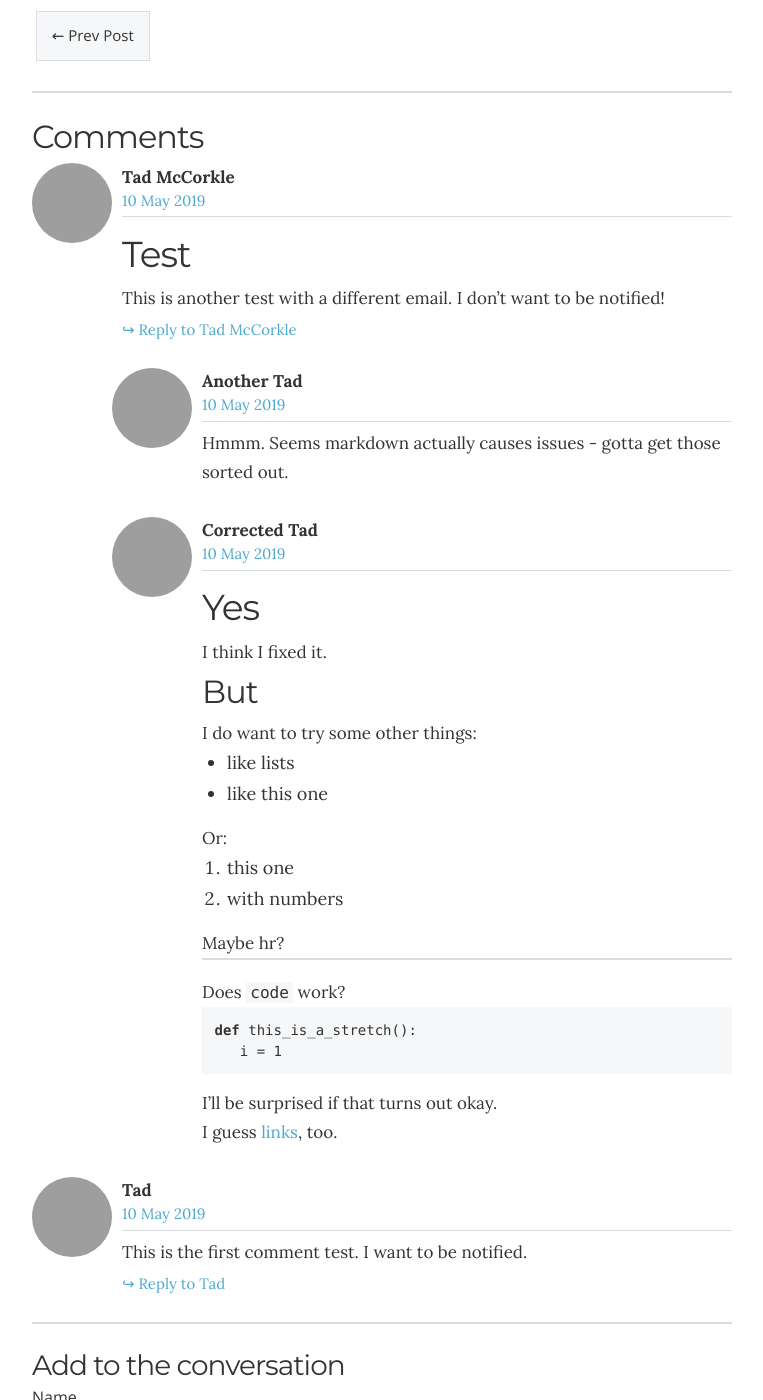
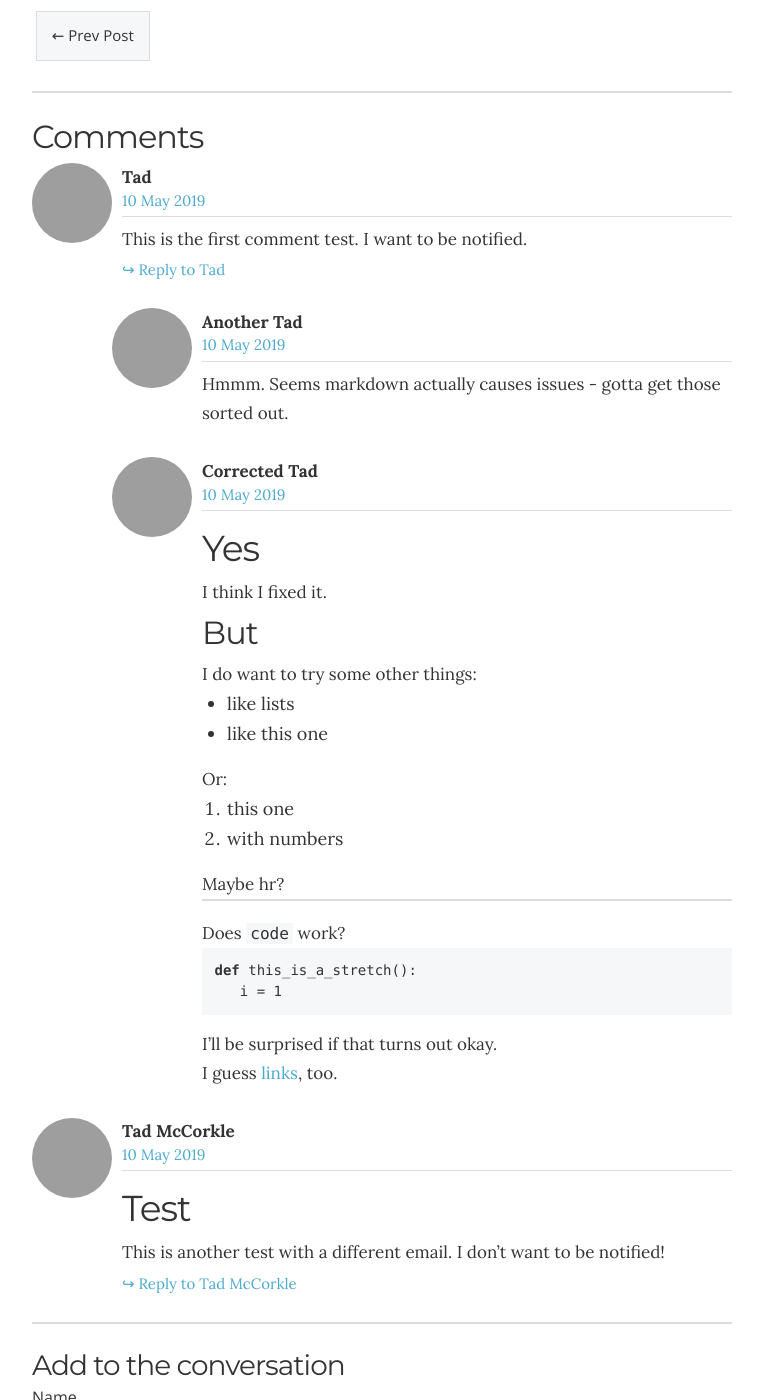
Before and after one commit to tadmccorkle/tadmccorkle.github.io, a Jekyll site: the page built from _posts/2020/2020-02-03-another-long-test.md, in a window 1280 px wide and 1400 px high, scrolled down 3362 px, cut to the strip 0-1400 px from the top of the window. Shown: the whole strip, without its empty margins (108-871 px from the left). Built offline with Jekyll 4.4.1, drawn with Linux system fonts in a browser that asks for light colours; nearby versions of some CDN libraries; grey boxes are pictures that could not be loaded.

Commit message:
changed comment order - added email address
- comments now display from oldest to newest - that is, the first comment will appear first, with more recent comments coming below it.
- added mailing address for mailgun notifications in case that was one of the reasons for notifications not being sent.

```diff
--- a/_includes/comments.html
+++ b/_includes/comments.html
@@ -6,7 +6,7 @@
         Comments
       </h2>
       {% assign comments = site.data.comments[page.slug] | where_exp: 'comment', 'comment.replying_to == ""' %}
-      {% assign comments_by_date = comments | sort: 'date' | reverse %}
+      {% assign comments_by_date = comments | sort: 'date' %}
       {% for comment in comments_by_date %}
         {% assign       index = forloop.length | plus: 1 | minus: forloop.index %}
         {% assign replying_to = comment.replying_to | to_integer                %}
--- a/staticman.yml
+++ b/staticman.yml
@@ -35,6 +35,8 @@ comments:
     # Mailgun domain
     domain: "SgKlxFqzl3JdLsW8vhFBW4BCctefcenKdudh+4lWZyPc1g+gKHSUcoivPB/UraLj7a71SldhmWZkaF4JwKSb5uD835/D6s0np5aoP013t9RZBFf3zpjRypH0Kl5gxJCK+RvqMXwrDoIsH7qj00dM0StUQwkIu9LdAC4bhP6dPA8=" # !
 
+    fromAddress: tad@mg.tadmccorkle.com
+
   transforms:
     email: md5
 
```
